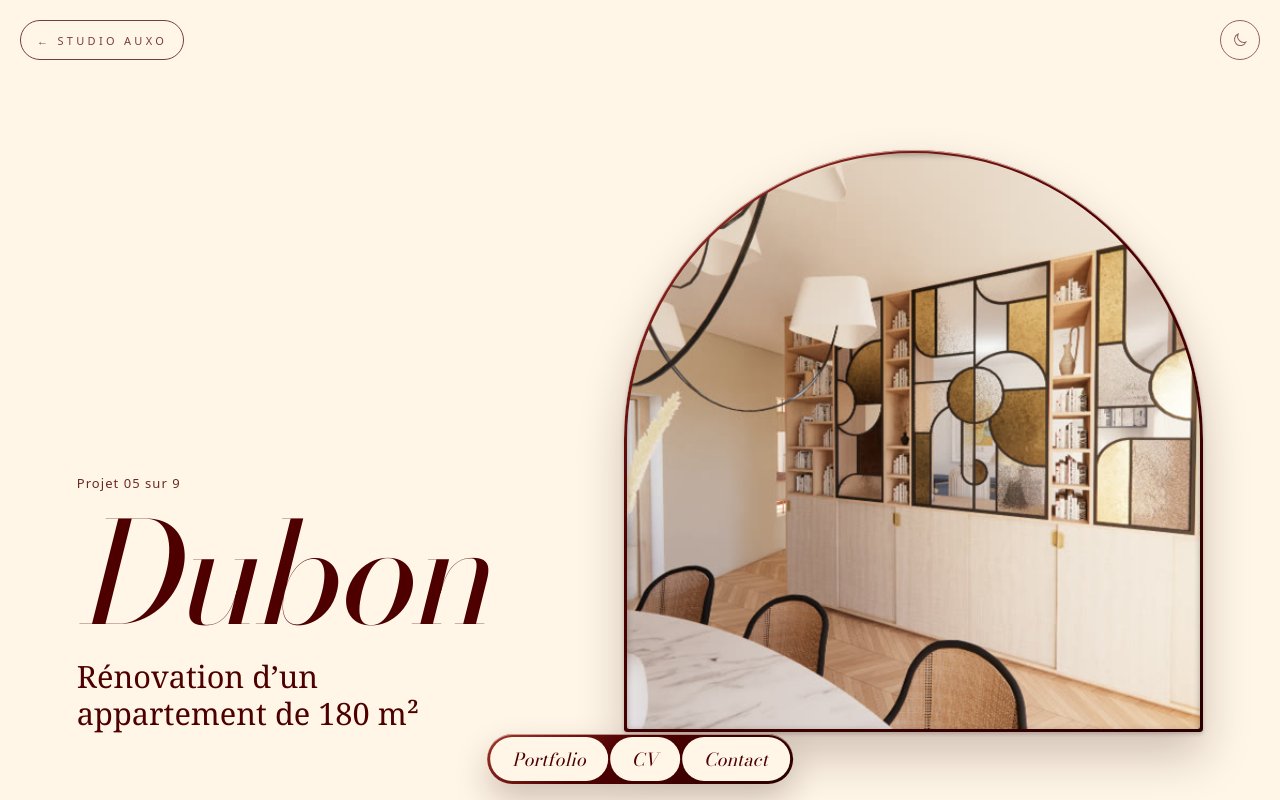
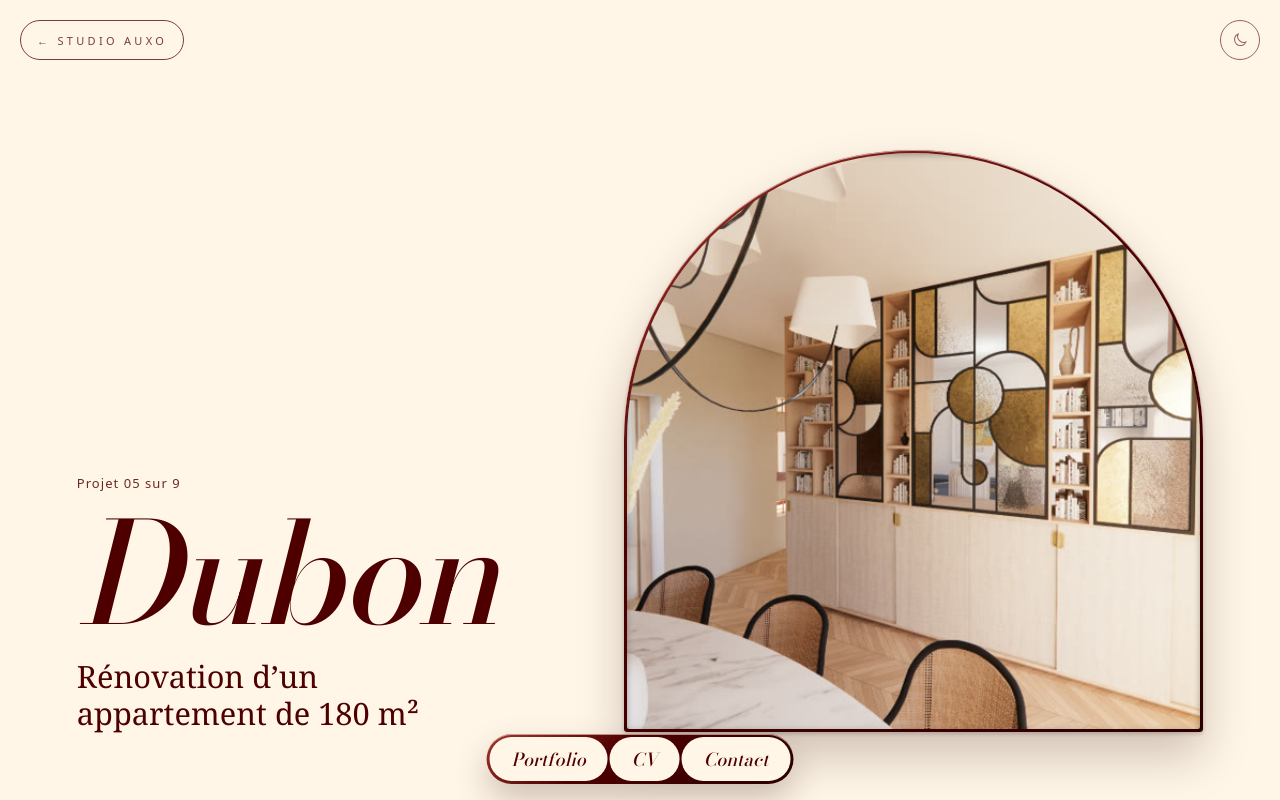
Before and after one commit to Virgil-Leteurtre/virgil-leteurtre.github.io, an Astro site: page /projets/dubon in a window 1280 px wide. Shown: the top 800 px of the page. Built offline with nearby package versions, Linux system fonts and the light colour scheme; Astro itself is replaced by a stand-in of ours.

Commit message:
Titres AUXO plus lisibles : Bodoni renforcée
Taille optique 28 et graisse 500 pour les titres de l'univers AUXO,
au lieu de la Bodoni d'affiche aux traits trop fins.

Co-Authored-By: Claude Opus 5.5 <noreply@anthropic.com>

```diff
--- a/src/styles/global.css
+++ b/src/styles/global.css
@@ -40,3 +40,11 @@ img, svg, video { display: block; max-width: 100%; }
 a { color: inherit; }
 ::selection { background: var(--encre); color: var(--fond); }
 :focus-visible { outline: 1px solid currentColor; outline-offset: 4px; }
+
+/* Univers AUXO : titres en Bodoni « renforcée » (traits fins épaissis via l'axe de taille optique),
+   plus lisible que la Bodoni d'affiche très contrastée (demande de Virgil, 25/11/2026). */
+:root[data-univers="auxo"] :is(h1, h2, h3, .projet__titre, .p-voisin strong, .bulles button) {
+  font-optical-sizing: none;
+  font-variation-settings: 'opsz' 28;
+  font-weight: 500;
+}
```
Also changed, not shown: DIRECTION-ARTISTIQUE.md (+1 -1 lines).
